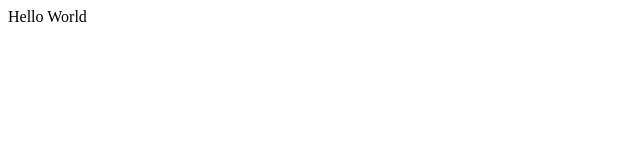
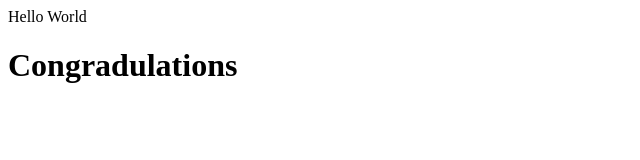
Before and after one commit to gsuhas/gsuhas.github.io, a plain HTML site: page index.html in a window 1280 px wide. Shown: the whole page, without its empty margins (0-640 px from the left). Drawn offline with Linux system fonts and the light colour scheme.

Commit message:
Initial commit

```diff
--- a/index.html
+++ b/index.html
@@ -1 +1,2 @@
 <p>Hello World</p>
+<h1>Congradulations</h1>
```
